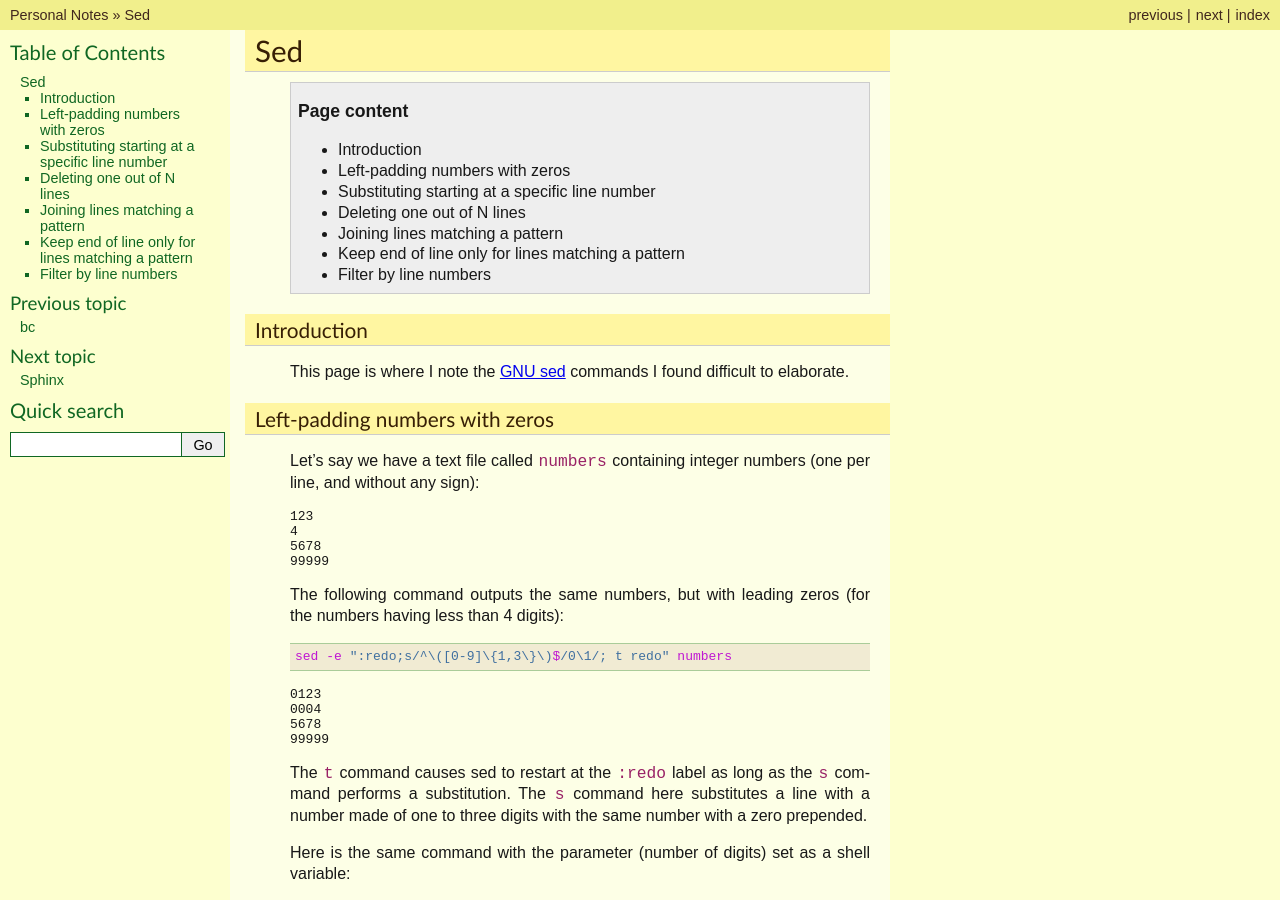
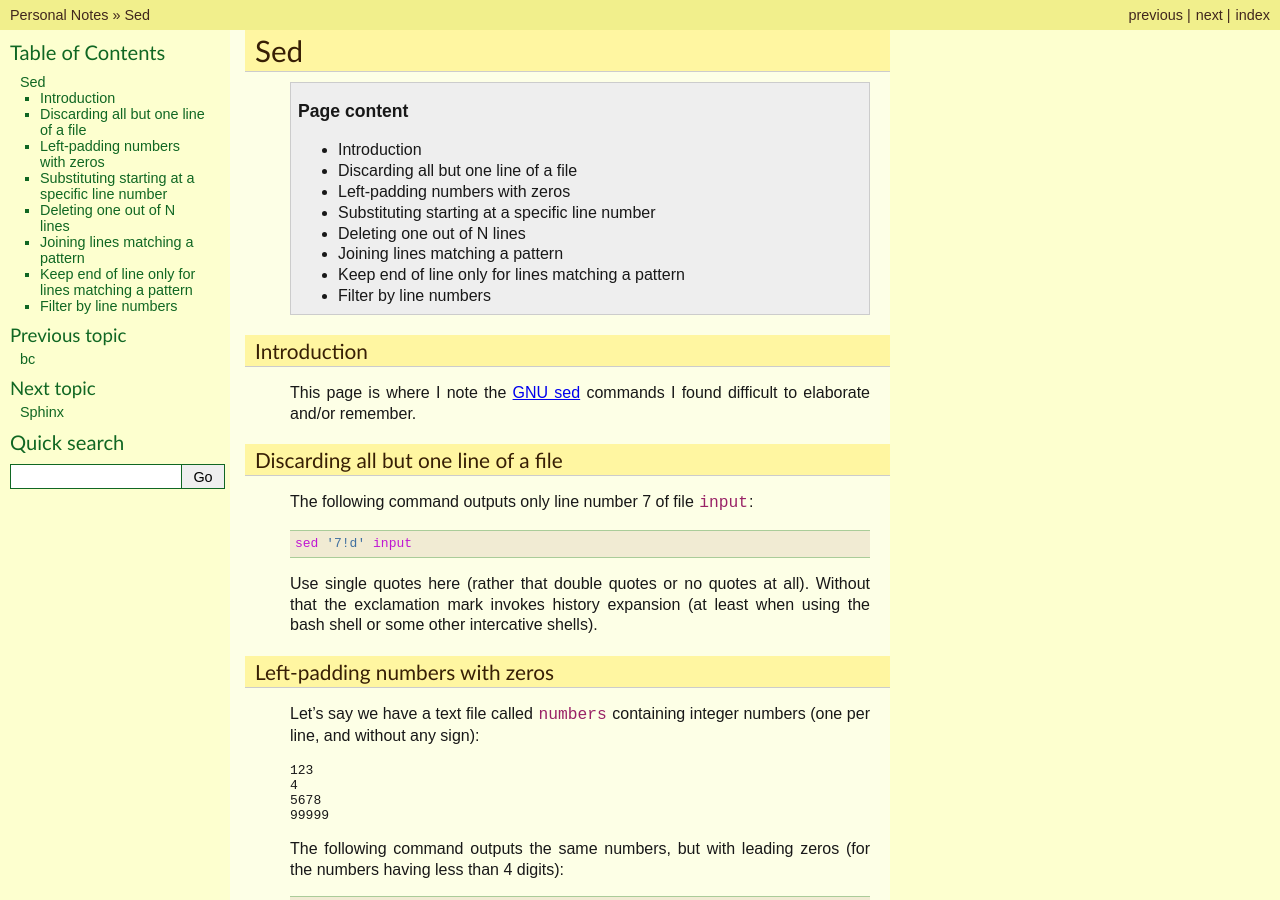
Before and after one commit to thierr26/thierr26_personal_notes_sphinx_sources, a Sphinx documentation site: the page built from source/sed.rst, in a window 1280 px wide and 900 px high. Built offline with Sphinx 7.4.7, drawn with Linux system fonts in a browser that asks for light colours.

Commit message:
Grow sed page

```diff
--- a/source/sed.rst
+++ b/source/sed.rst
@@ -15,7 +15,22 @@ Introduction
 ------------
 
 This page is where I note the `GNU sed <https://www.gnu.org/software/sed/>`_
-commands I found difficult to elaborate.
+commands I found difficult to elaborate and/or remember.
+
+
+Discarding all but one line of a file
+-------------------------------------
+
+.. index::
+  pair: sed commands; d
+
+The following command outputs only line number 7 of file ``input``::
+
+  sed '7!d' input
+
+Use single quotes here (rather that double quotes or no quotes at all). Without
+that the exclamation mark invokes history expansion (at least when using the
+bash shell or some other intercative shells).
 
 
 Left-padding numbers with zeros
```
